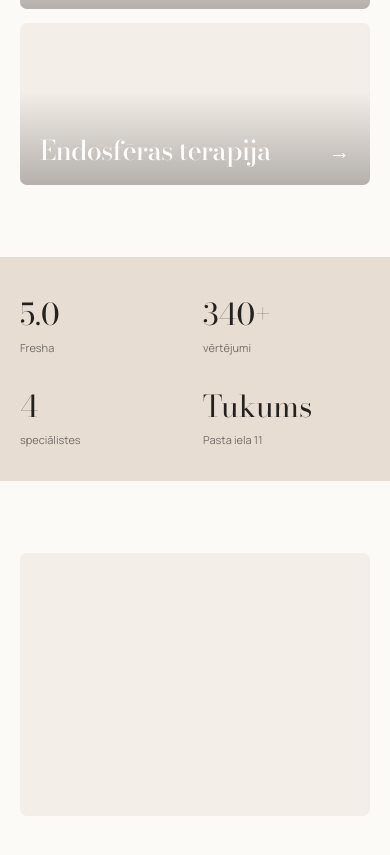
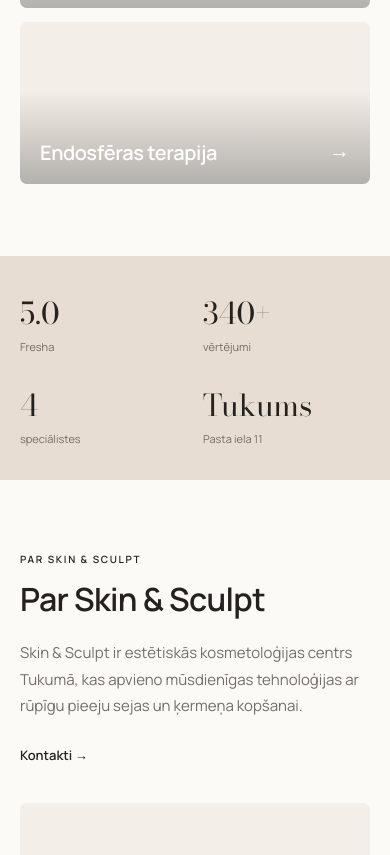
Before and after one commit to davisl24/skin-sculpt, a Next.js app: page / in a window 390 px wide. Shown: the part 1137-1992 px from the top of the page. Built offline with nearby package versions, Linux system fonts and the light colour scheme.

Commit message:
Lock mobile typography and review slider styling

```diff
--- a/app/globals.css
+++ b/app/globals.css
@@ -100,3 +100,48 @@
 .mapEmbedV2{min-height:0;border-radius:16px}
 .mapEmbedV2 iframe{height:300px}
 }
+
+/* V2.7 mobile UX lock */
+.reviewProgress{display:none}
+
+@media(max-width:760px){
+/* About: copy first, image second */
+.aboutV2{display:flex;flex-direction:column}
+.aboutV2 .aboutCopy{order:1}
+.aboutV2 .aboutImage{order:2}
+
+/* Mobile typography: Bodoni only for brand moments */
+.sectionHead h2,
+.aboutV2 h2,
+.teamCard h3,
+.serviceTileLabel h3,
+.realReviews article p{
+  font-family:Manrope,Arial,sans-serif;
+  letter-spacing:-.02em;
+  font-weight:600;
+}
+.sectionHead h2,.aboutV2 h2{font-size:32px;line-height:1.08}
+.teamCard h3{font-size:18px;line-height:1.2}
+.serviceTileLabel h3{font-size:20px;line-height:1.1}
+.realReviews article p{font-size:18px;line-height:1.45;font-weight:500}
+
+/* Keep Bodoni for key brand moments */
+.clinicHeroInner h1,
+.reviewsScore strong,
+.firstVisitV2 h2,
+.contactV2 h2{
+  font-family:"Bodoni Moda",serif;
+  font-weight:500;
+}
+
+/* Reviews: clearer swipe affordance */
+.reviewCards{gap:14px;margin-top:28px;scrollbar-width:none}
+.reviewCards::-webkit-scrollbar{display:none}
+.reviewCards article{min-width:85%;min-height:150px;padding:24px 20px}
+.reviewProgress{display:block;width:96px;height:2px;background:var(--line);margin:16px auto 0;position:relative;overflow:hidden}
+.reviewProgress span{display:block;width:34px;height:100%;background:var(--ink);transform:translateX(0)}
+
+/* Map cleanup */
+.mapEmbedV2{overflow:hidden;border-radius:16px}
+.mapEmbedV2>a{display:none!important}
+}
```
